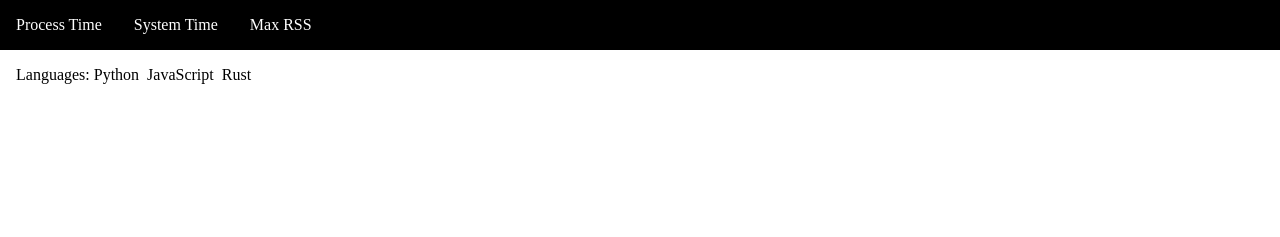
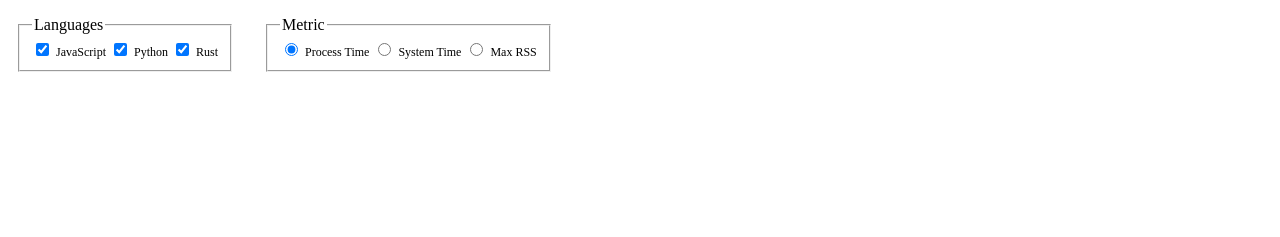
Before and after one commit to kevlarr/perf, a plain HTML site: page www/report.html in a window 1280 px wide. Drawn offline with nearby package versions, Linux system fonts and the light colour scheme; no server answers.

Commit message:
Use a form for controls

```diff
--- a/www/report.html
+++ b/www/report.html
@@ -13,65 +13,51 @@
                 display: flex;
                 flex-direction: column;
             }
-            header {
-                background: black;
-                color: white;
-                padding: 1rem;
-            }
-            header nav {
-                display: flex;
-            }
-            header nav a {
-                color: white;
-                margin-right: 2rem;
-                text-decoration: none;
-            }
-            header nav a:hover {
-                text-decoration: underline;
-            }
-            header nav a:last-child {
-                margin-right: 0;
-            }
             main {
                 padding: 1rem;
             }
-            #languageSelection ul {
-                display: inline-flex;
-                list-style-type: none;
-                margin: 0;
-                padding: 0;
+            form {
+                display: flex;
+                flex-direction: row;
             }
-            #languageSelection li {
-                margin-right: 0.5rem;
+            fieldset {
+                margin-right: 2rem;
             }
-            #languageSelection li:last-child {
-                margin-right: 0;
-            }
-            #languageSelection li.disabled {
-                text-decoration: line-through;
+            label {
+                font-size: 0.75rem;
             }
         </style>
     </head>
     <body>
-        <header>
-            <nav id="metricSelection">
-                <a href="javascript:;" data-metric="user">Process Time</a>
-                <a href="javascript:;" data-metric="sys">System Time</a>
-                <a href="javascript:;" data-metric="maxrss">Max RSS</a>
-            </nav>
-        </header>
         <main>
-            <div id="languageSelection">
-                <span>Languages:</span>
-                <ul>
-                    <li data-lang="py">Python</li>
-                    <li data-lang="js">JavaScript</li>
-                    <li data-lang="rs">Rust</li>
-                </ul>
-            </div>
+            <form>
+                <fieldset>
+                    <legend>Languages</legend>
+
+                    <input type="checkbox" name="language" id="langJs" value="js"/>
+                    <label for="langJs">JavaScript</label>
+
+                    <input type="checkbox" name="language" id="langPy" value="py"/>
+                    <label for="langPy">Python</label>
+
+                    <input type="checkbox" name="language" id="langRs" value="rs"/>
+                    <label for="langRs">Rust</label>
+                </fieldset>
+                <fieldset>
+                    <legend>Metric</legend>
+
+                    <input type="radio" name="metric" id="metricUser" value="user"/>
+                    <label for="metricUser">Process Time</label>
+
+                    <input type="radio" name="metric" id="metricSys" value="sys"/>
+                    <label for="metricSys">System Time</label>
+
+                    <input type="radio" name="metric" id="metricMaxrss" value="maxrss"/>
+                    <label for="metricMaxrss">Max RSS</label>
+                </fieldset>
+            </form>
             <canvas id="mainCanvas"></canvas>
         </main>
-
         <script src="report.js"></script>
     </body>
 </html>
--- a/www/report.js
+++ b/www/report.js
@@ -220,34 +220,37 @@ const ChartHelpers = {
       case "sys":
         return "Time (seconds)";
       case "maxrss":
-        return "Maximum RSS (MB)";
+        return "Max RSS (MB)";
     }
   },
 };
 
 (async function main() {
-  document.querySelectorAll("#metricSelection a").forEach(node => {
-    const metric = node.getAttribute("data-metric");
+  document
+    .querySelectorAll("input[type=checkbox][name='language']")
+    .forEach(node => {
+      if (!PARAMS.languageDisabled(node.value)) {
+        node.setAttribute("checked", true);
+      }
 
-    node.addEventListener("click", (_evt) => {
-      PARAMS.metric = metric;
+      node.addEventListener("change", () => {
+        node.checked
+          ? PARAMS.enableLanguage(node.value)
+          : PARAMS.disableLanguage(node.value);
+      });
     });
-  });
 
-  document.querySelectorAll("#languageSelection li").forEach(node => {
-    const lang = node.getAttribute("data-lang");
-    const disabled = PARAMS.languageDisabled(lang);
+  document
+    .querySelectorAll("input[type=radio][name='metric']")
+    .forEach(node => {
+      if (PARAMS.metric === node.value) {
+        node.setAttribute("checked", true);
+      }
 
-    if (disabled) {
-      node.classList.add("disabled");
-    }
-
-    node.addEventListener("click", (_evt) => {
-      disabled
-        ? PARAMS.enableLanguage(lang)
-        : PARAMS.disableLanguage(lang);
+      node.addEventListener("change", () => {
+        PARAMS.metric = node.value;
+      });
     });
-  });
 
   const raw = await fetchResults(PARAMS.file);
   const grouped = groupResults(raw, PARAMS.metric);
```
